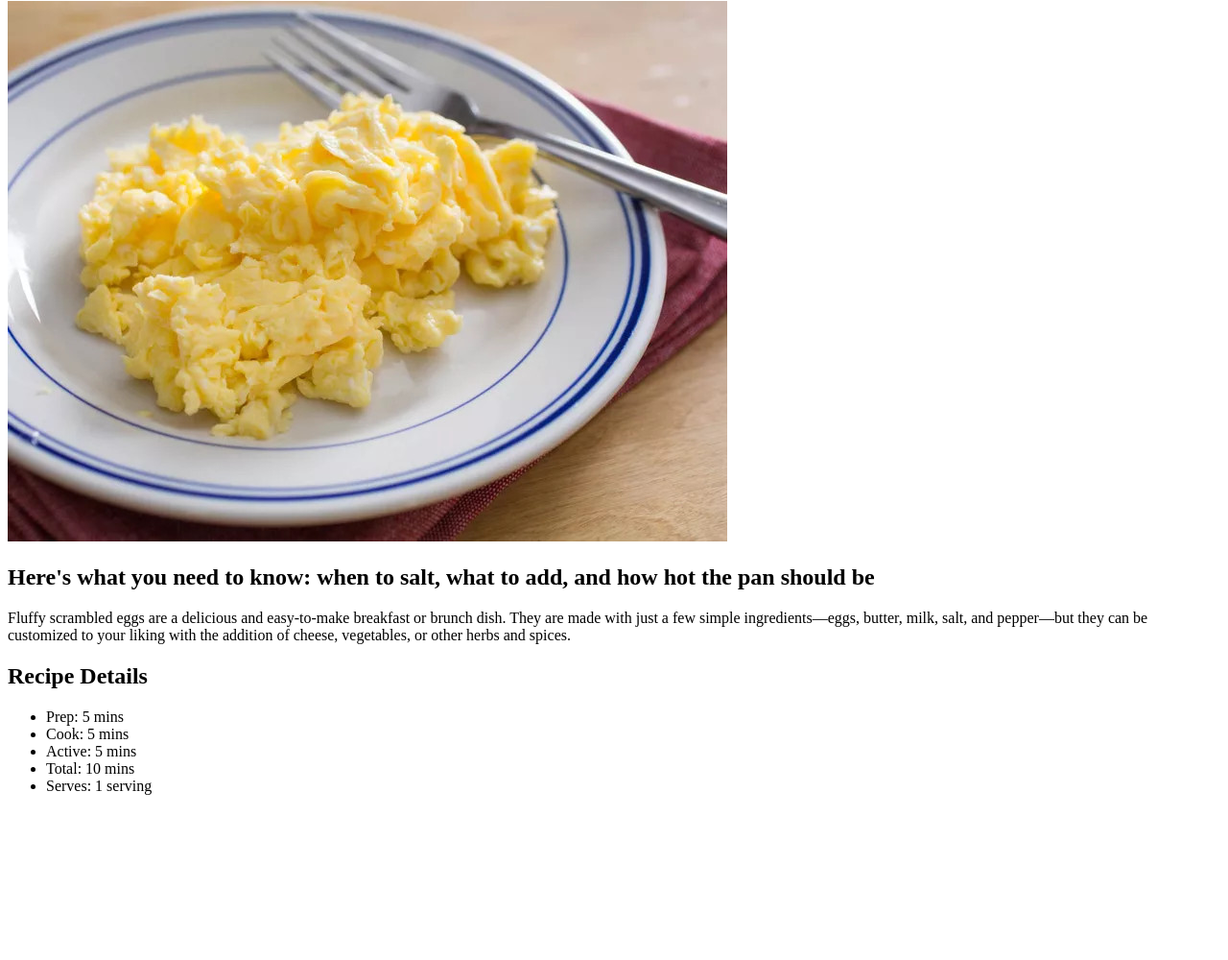
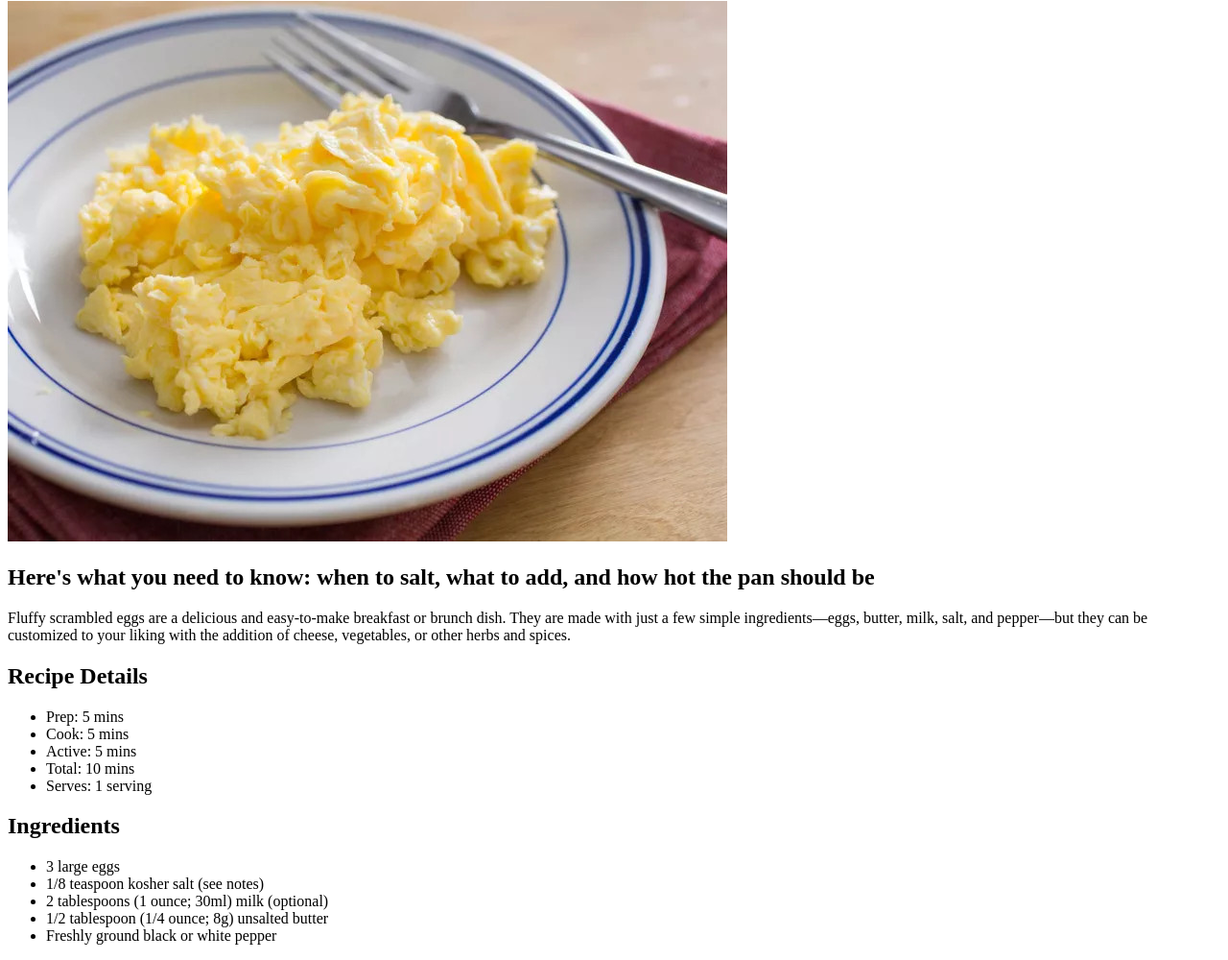
Before and after one commit to dandyllama/eggsotic-recipes, a plain HTML site: page pages/fluffy-scrambled-eggs.html in a window 1280 px wide. Shown: the part 79-1079 px from the top of the page at 96% size. Before the commit the page ends 923 px from the top, so only its background shows below. Drawn offline with Linux system fonts and the light colour scheme.

Commit message:
Add ingredients section for subpages

```diff
--- a/pages/fluffy-scrambled-eggs.html
+++ b/pages/fluffy-scrambled-eggs.html
@@ -39,6 +39,17 @@
           <li>Serves: 1 serving</li>
         </ul>
       </section>
+
+      <section>
+        <h2>Ingredients</h2>
+        <ul>
+          <li>3 large eggs</li>
+          <li>1/8 teaspoon kosher salt (see notes)</li>
+          <li>2 tablespoons (1 ounce; 30ml) milk (optional)</li>
+          <li>1/2 tablespoon (1/4 ounce; 8g) unsalted butter</li>
+          <li>Freshly ground black or white pepper</li>
+        </ul>
+      </section>
     </main>
   </body>
 </html>
```
Also changed, not shown: pages/classic-french-omelette.html (+9 -0 lines), pages/sunny-side-up-fried-eggs.html (+9 -0 lines).
